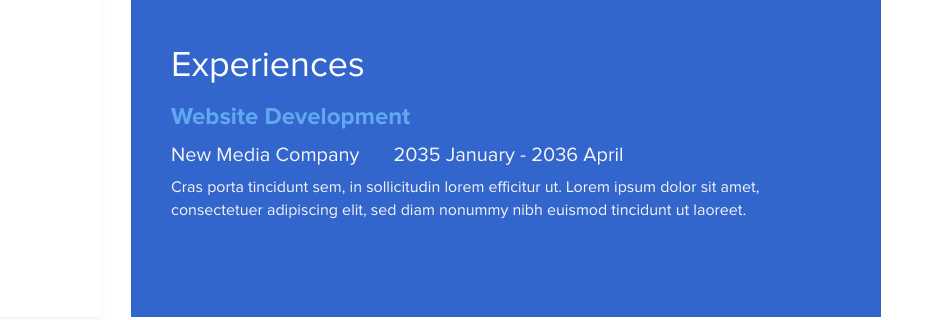
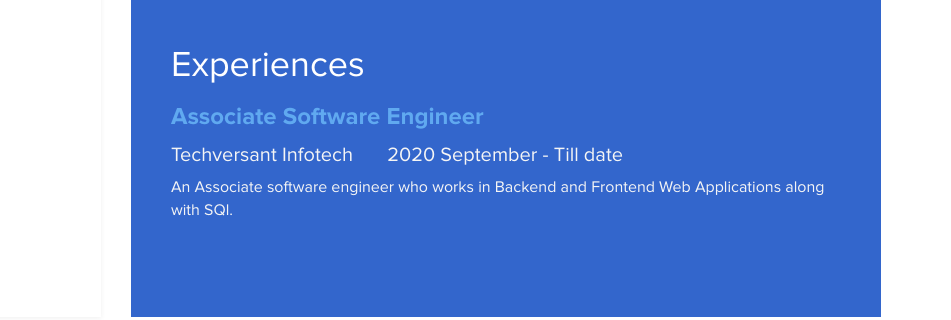
Before and after one commit to vjrj8596/vjrj8596.github.io, a plain HTML site: page index.html in a window 1280 px wide. Shown: the part 1365-1685 px from the top of the page, 329-1280 px from the left. Drawn offline with Linux system fonts and the light colour scheme.

Commit message:
Experience change 1

```diff
--- a/index.html
+++ b/index.html
@@ -130,10 +130,10 @@
 			<div class="experience">
 				<h2 class="white">Experiences</h2>
 					<div class="experience-content">
-						<h4 class="experience-title accent">Website Development</h4>
-						<h5>New Media Company</h5><span></span>
-						<h5>2035 January - 2036 April</h5>
-						<p class="education-description">Cras porta tincidunt sem, in sollicitudin lorem efficitur ut. Lorem ipsum dolor sit amet, consectetuer adipiscing elit, sed diam nonummy nibh euismod tincidunt ut laoreet.</p>
+						<h4 class="experience-title accent">Associate Software Engineer</h4>
+						<h5>Techversant Infotech</h5><span></span>
+						<h5>2020 September - Till date</h5>
+						<p class="education-description">An Associate software engineer who works in Backend and Frontend Web Applications along with SQl.</p>
 					</div>
 			</div>
 		</div>
```
